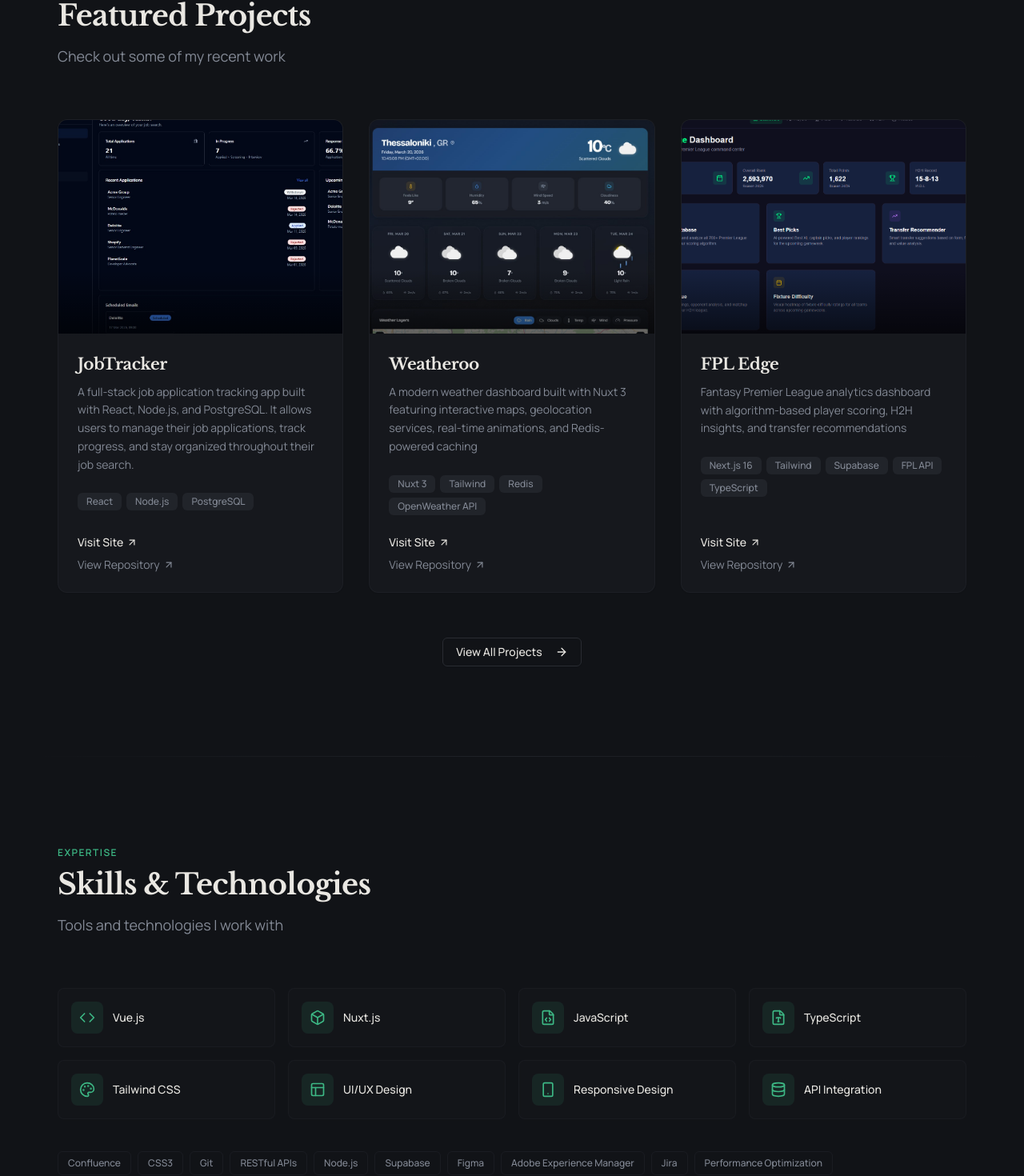
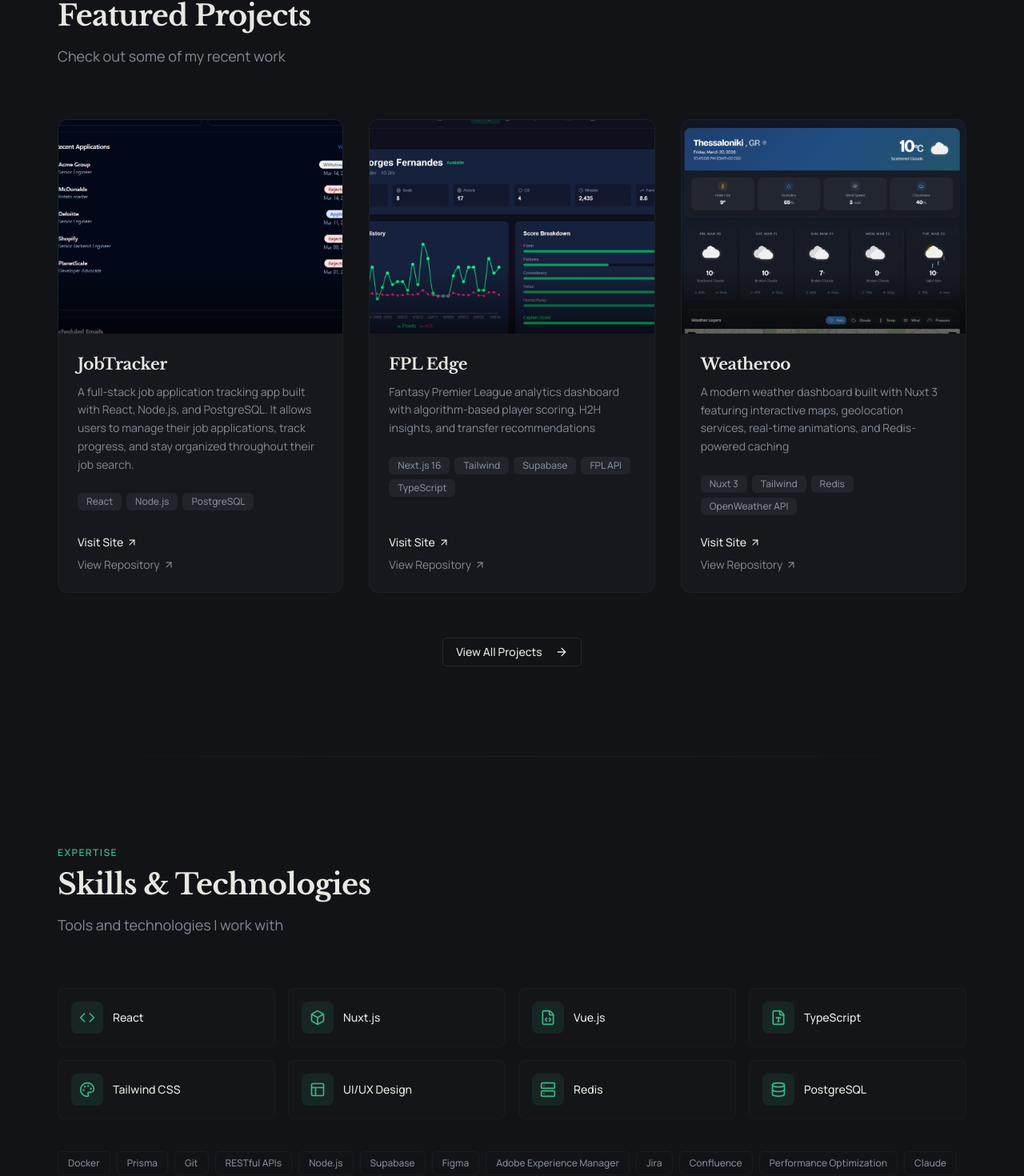
Before and after one commit to Vasilis-Rousis/vue-portfolio, a Nuxt app: page / in a window 1280 px wide. Shown: the part 932-2402 px from the top of the page at 80% size. Built offline with nearby package versions, Linux system fonts and the light colour scheme.

Commit message:
Content updates

```diff
--- a/pages/about.vue
+++ b/pages/about.vue
@@ -222,14 +222,14 @@
 defineOgImageComponent('NuxtSeo')
 
 const devSkills = [
+  'React / Next.js',
   'Vue.js / Nuxt.js',
   'JavaScript / TypeScript',
-  'HTML5 / CSS3',
   'Tailwind CSS',
-  'Responsive Design',
-  'RESTful APIs',
+  'Docker',
+  'PostgreSQL / Supabase',
   'Git / GitHub',
-  'Node.js',
+  'Node.js / Express',
 ]
 
 const functionalSkills = [
--- a/pages/index.vue
+++ b/pages/index.vue
@@ -44,7 +44,7 @@
               </Button>
               <Button
                 variant="outline"
-                class="group border-border hover:bg-muted/50 font-body font-medium transition-all duration-300"
+                class="group border-border text-foreground hover:bg-muted/50 hover:text-foreground font-body font-medium transition-all duration-300"
                 as-child
               >
                 <NuxtLink to="/contact" class="flex items-center">
@@ -185,7 +185,7 @@
         <div class="flex justify-center mt-14">
           <Button
             variant="outline"
-            class="group border-border hover:bg-muted/50 font-body font-medium transition-all duration-300"
+            class="group border-border text-foreground hover:bg-muted/50 hover:text-foreground font-body font-medium transition-all duration-300"
             as-child
           >
             <NuxtLink to="/projects" class="flex items-center">
@@ -371,6 +371,16 @@ const featuredProjects = [
   },
   {
     id: 2,
+    title: 'FPL Edge',
+    description:
+      'Fantasy Premier League analytics dashboard with algorithm-based player scoring, H2H insights, and transfer recommendations',
+    image: '/images/fpl-edge.jpg',
+    tags: ['Next.js 16', 'Tailwind', 'Supabase', 'FPL API', 'TypeScript'],
+    link: 'https://github.com/Vasilis-Rousis/fpl-app',
+    siteLink: 'https://fpl-app-five.vercel.app/',
+  },
+  {
+    id: 3,
     title: 'Weatheroo',
     description:
       'A modern weather dashboard built with Nuxt 3 featuring interactive maps, geolocation services, real-time animations, and Redis-powered caching',
@@ -379,34 +389,24 @@ const featuredProjects = [
     link: 'https://github.com/Vasilis-Rousis/weatheroo',
     siteLink: 'https://weatheroo-three.vercel.app/',
   },
-  {
-    id: 3,
-    title: 'FPL Edge',
-    description:
-      'Fantasy Premier League analytics dashboard with algorithm-based player scoring, H2H insights, and transfer recommendations',
-    image: '/images/fpl-edge.jpg',
-    tags: ['Next.js 16', 'Tailwind', 'Supabase', 'FPL API', 'TypeScript'],
-    link: 'https://github.com/Vasilis-Rousis/fpl-app',
-    siteLink: 'https://fpl-app-five.vercel.app/',
-  },
 ]
 
 // Skills with Icons
 const skillsWithIcons = [
-  { name: 'Vue.js', icon: 'lucide:code' },
+  { name: 'React', icon: 'lucide:code' },
   { name: 'Nuxt.js', icon: 'lucide:box' },
-  { name: 'JavaScript', icon: 'lucide:file-code' },
+  { name: 'Vue.js', icon: 'lucide:file-code' },
   { name: 'TypeScript', icon: 'lucide:file-type' },
   { name: 'Tailwind CSS', icon: 'lucide:palette' },
   { name: 'UI/UX Design', icon: 'lucide:layout' },
-  { name: 'Responsive Design', icon: 'lucide:smartphone' },
-  { name: 'API Integration', icon: 'lucide:database' },
+  { name: 'Redis', icon: 'lucide:server' },
+  { name: 'PostgreSQL', icon: 'lucide:database' },
 ]
 
 // Additional Skills
 const additionalSkills = [
-  'Confluence',
-  'CSS3',
+  'Docker',
+  'Prisma',
   'Git',
   'RESTful APIs',
   'Node.js',
@@ -414,7 +414,9 @@ const additionalSkills = [
   'Figma',
   'Adobe Experience Manager',
   'Jira',
+  'Confluence',
   'Performance Optimization',
+  'Claude',
 ]
 
 // Certifications Data
--- a/pages/projects.vue
+++ b/pages/projects.vue
@@ -187,7 +187,7 @@ const projects = [
     id: 1,
     title: 'JobTracker',
     description:
-      'A full-stack job application tracking app built with React, Node.js, and PostgreSQL. It allows users to manage their job applications, track progress, and stay organized throughout their job search.',
+      'Full-stack job application tracking app. It allows users to manage their job applications and stay organized throughout their job search.',
     image: '/images/job-tracker.jpg',
     tags: ['React', 'Node.js', 'PostgreSQL'],
     link: 'https://github.com/Vasilis-Rousis/track-job',
@@ -238,7 +238,8 @@ const projects = [
   {
     id: 5,
     title: 'WonderGuide',
-    description: 'A Virtual travel guide using ChatGPT API to suggest amazing travel itineraries',
+    description:
+      'Virtual travel guide with clean and modern design using ChatGPT API to suggest amazing travel itineraries',
     image: '/images/wonderguide.jpg',
     tags: ['Nuxt 3', 'Supabase', 'ChatGPT API'],
     link: 'https://github.com/Vasilis-Rousis/wonderguide-app',
@@ -251,7 +252,7 @@ const projects = [
     id: 6,
     title: 'Posts App',
     description:
-      'A modern, containerized full-stack social media application featuring a React frontend and Node.js backend with authentication, CRUD operations, and real-time like functionality',
+      'Containerized full-stack social media application with authentication, CRUD operations, and real-time like functionality',
     image: '/images/posts-app.jpg',
     tags: ['React', 'Node.js', 'Express', 'PostgreSQL', 'Docker'],
     link: 'https://github.com/Vasilis-Rousis/posts-app',
```
Also changed, not shown: public/images/fpl-edge.jpg, public/images/job-tracker.jpg.
